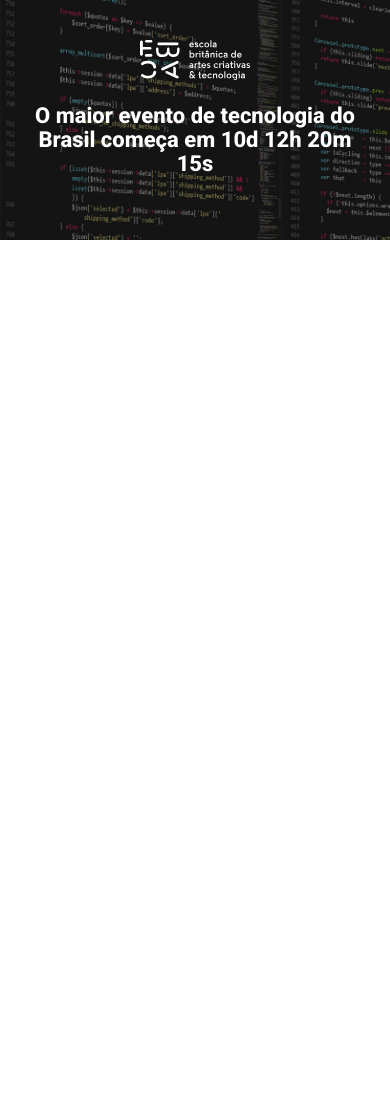
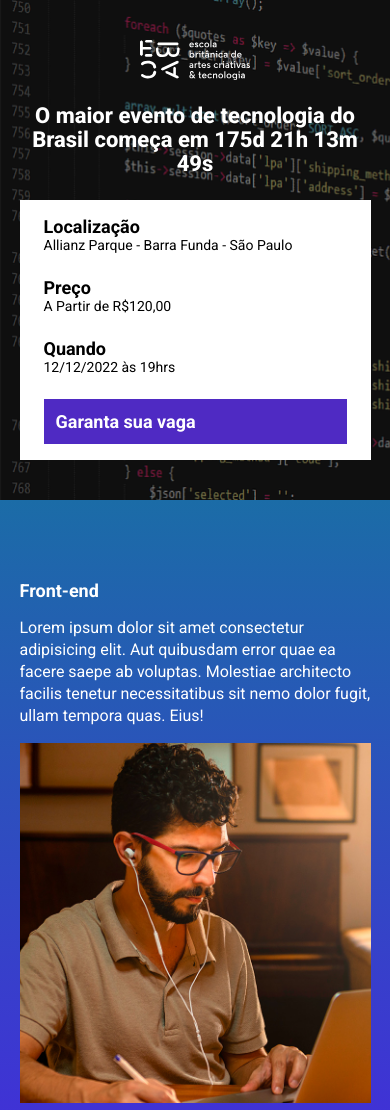
Before and after one commit to P0lonia/M-dulo_22_tech_talks, a website built with Parcel: page src/index.html in a window 390 px wide. Shown: the top 1110 px of the page. Before the commit the page ends 844 px from the top, so only its background shows below. Built offline with nearby package versions, Linux system fonts and the light colour scheme.

Commit message:
criando a contagem regressiva

```diff
--- a/package.json
+++ b/package.json
@@ -1,9 +1,9 @@
 {
   "name": "m-22",
   "version": "1.0.0",
-  "main": "index.js",
   "scripts": {
     "dev": "parcel src/index.html src/styles/main.scss src/scripts/main.js",
+    "build": "parcel build src/index.html",
     "test": "echo \"Error: no test specified\" && exit 1"
   },
   "keywords": [],
--- a/src/index.html
+++ b/src/index.html
@@ -9,18 +9,83 @@
     <link rel="preconnect" href="https://fonts.gstatic.com" crossorigin>
     <link href="https://fonts.googleapis.com/css2?family=Roboto:ital,wght@0,100..900;1,100..900&display=swap" rel="stylesheet">
     <link rel="stylesheet" href="./styles/main.scss">
+    <link rel="stylesheet" href="https://unpkg.com/aos@next/dist/aos.css" />
 </head>
 <body>
     <header class="hero">
         <div class="container">
             <img class="hero__logo" src="./images/ebac_logo.svg" alt="EBAC">
             <p class="hero__text">
-                O maior evento de tecnologia do Brasil começa em 10d 12h 20m 15s
+                O maior evento de tecnologia do Brasil começa em <span id="contador"></span>
             </p>
+            <div class="infos-bar">
+                <ul class="infos-bar__infos">
+                    <li class="infos-bar__infos__item">
+                        <b>Localização</b>
+                        Allianz Parque - Barra Funda - São Paulo
+                    </li>
+                    <li class="infos-bar__infos__item">
+                        <b>Preço</b>
+                        A Partir de R$120,00
+                    </li>
+                    <li class="infos-bar__infos__item">
+                        <b>Quando</b>
+                        12/12/2022 às 19hrs
+                    </li>
+                </ul>
+                <a href="#" class="button button--primary">
+                    Garanta sua vaga
+                </a>
+            </div>
         </div>
     </header>
 
+    <section class="event event--frontend">
+        <div class="container" data-aos="fade-right">
+            <div class="event__details">
+                <h2 class="event__details__title">Front-end</h2>
+                <p class="event__details__description">
+                    Lorem ipsum dolor sit amet consectetur adipisicing elit. Aut quibusdam error quae ea facere saepe ab voluptas. Molestiae architecto facilis tenetur necessitatibus sit nemo dolor fugit, ullam tempora quas. Eius!
+                </p>
+            </div>
+            <img class="event__image" src="./images/frontend.png" alt="Front-end">
+        </div>
+    </section>
+    <section class="event event--ui-ux event--image-left">
+        <div class="container" data-aos="fade-left">
+            <div class="event__details">
+                <h2 class="event__details__title">UI/UX</h2>
+                <p class="event__details__description">
+                    Lorem ipsum dolor sit amet consectetur adipisicing elit. Aut quibusdam error quae ea facere saepe ab voluptas. Molestiae architecto facilis tenetur necessitatibus sit nemo dolor fugit, ullam tempora quas. Eius!
+                </p>
+            </div>
+            <img class="event__image" src="./images/ui-ux.png" alt="Front-end">
+        </div>
+    </section>
+    <section class="event event--data-science">
+        <div class="container" data-aos="fade-right">
+            <div class="event__details">
+                <h2 class="event__details__title">Data Science</h2>
+                <p class="event__details__description">
+                    Lorem ipsum dolor sit amet consectetur adipisicing elit. Aut quibusdam error quae ea facere saepe ab voluptas. Molestiae architecto facilis tenetur necessitatibus sit nemo dolor fugit, ullam tempora quas. Eius!
+                </p>
+            </div>
+            <img class="event__image" src="./images/data.png" alt="Front-end">
+        </div>
+    </section>
+    <section class="event event--backend event--image-left">
+        <div class="container" data-aos="fade-left">
+            <div class="event__details">
+                <h2 class="event__details__title">Back-end</h2>
+                <p class="event__details__description">
+                    Lorem ipsum dolor sit amet consectetur adipisicing elit. Aut quibusdam error quae ea facere saepe ab voluptas. Molestiae architecto facilis tenetur necessitatibus sit nemo dolor fugit, ullam tempora quas. Eius!
+                </p>
+            </div>
+            <img class="event__image" src="./images/backend.png" alt="Front-end">
+        </div>
+    </section>
 
+    <script src="https://unpkg.com/aos@next/dist/aos.js"></script>
     <script src="./scripts/main.js"></script>
 </body>
 </html>
--- a/src/scripts/main.js
+++ b/src/scripts/main.js
@@ -1 +1,28 @@
-console.log("ola mundo")
+AOS.init();
+
+const dataEvento = new Date("Dec 12, 2025 00:00:00");
+const timeStampDoEvento = dataEvento.getTime();
+
+const contaHoras = setInterval(function() {
+    const agora = new Date();
+    const timeStampAtual = agora.getTime();
+
+    const distanciaAteOEvento = timeStampDoEvento - timeStampAtual;
+
+    const diasMs = 1000 * 60 * 60 * 24;
+    const horasMs = 1000 * 60 * 60;
+    const minutosMs = 1000 * 60;
+
+    const diasAteOEvento = Math.floor(distanciaAteOEvento / diasMs);
+    const horasAteOEvento = Math.floor((distanciaAteOEvento % diasMs) / horasMs);
+    const minutosAteOEvento = Math.floor((distanciaAteOEvento % horasMs / minutosMs));
+    const segundosAteOEvento = Math.floor((distanciaAteOEvento % minutosMs) / 1000);
+
+    document.getElementById('contador').innerHTML = `${diasAteOEvento}d ${horasAteOEvento}h ${minutosAteOEvento}m ${segundosAteOEvento}s`;
+
+    if (distanciaAteOEvento < 0) {
+        clearInterval(contaHoras);
+        document.getElementById('contador').innerHTML = 'Evento expirado :('
+    }
+
+}, 1000)
--- /dev/null
+++ b/src/styles/_event.scss
@@ -0,0 +1,62 @@
+@use 'variables';
+
+.event {
+    padding: 80px 0;
+
+    &--frontend {
+        background-image: linear-gradient(variables.$blue1, variables.$blue2);
+    }
+    &--ui-ux {
+        background-image: linear-gradient(variables.$blue2, variables.$red);
+    }
+    &--data-science {
+        background-image: linear-gradient(variables.$red, variables.$yellow);
+    }
+    &--backend {
+        background-image: linear-gradient(variables.$yellow, variables.$red);
+    }
+
+    &--image-left {
+        .container {
+            flex-direction: row-reverse;
+        }
+    }
+
+    .container {
+        display: flex;
+        gap: 40px;
+    }
+
+    &__details {
+        margin-right: 40px;
+
+        &__title {
+            font-size: 18px;
+            font-weight: bold;
+            margin-bottom: 16px;
+        }
+        &__description {
+            line-height: 22px;
+        }
+    }
+
+    &__image {
+        height: 360px;
+    }
+
+    @media (max-width: 640px) {
+        .container {
+            display: block;
+        }
+
+        &__image {
+            width: 100%;
+            object-fit: cover;
+        }
+
+        &__details {
+            margin-right: 0;
+            margin-bottom: 16px;
+        }
+    }
+}
--- a/src/styles/_hero.scss
+++ b/src/styles/_hero.scss
@@ -17,7 +17,7 @@
         width: 100%;
         height: 100%;
         background-color: #000000;
-        opacity: 30%;
+        opacity: 45%;
         content: '';
     }
 
@@ -26,7 +26,6 @@
         margin-bottom: 64px;
         font-size: 40px;
         line-height: 56px;
-        color: #fff;
         font-weight: 800;
         text-align: center;
     }
--- /dev/null
+++ b/src/styles/_variables.scss
@@ -0,0 +1,8 @@
+$textColor: #fff;
+$SecondarytextColor: #000;
+
+$blue1: #1B6CA7;
+$blue2: #442bdb;
+$red: #89223B;
+$yellow: #9C791D;
+$purple: #4F2AC3;
--- /dev/null
+++ b/src/styles/components/_buttons.scss
@@ -0,0 +1,25 @@
+@use '../variables';
+
+.button {
+    padding: 12px;
+    font-size: 18px;
+    font-weight: bold;
+    text-decoration: none;
+    text-align: center;
+    white-space: nowrap;
+
+    &--primary {
+        color: variables.$textColor;
+        background-color: variables.$purple;
+    }
+
+    @media (max-width: 640px) {
+        display: block;
+        width: 100%;
+    }
+
+    @media (max-width: 1024px) {
+        display: flex;
+        align-items: center;
+    }
+}
--- /dev/null
+++ b/src/styles/components/_infos_bar.scss
@@ -0,0 +1,42 @@
+@use '../variables';
+
+.infos-bar {
+    padding: 16px 24px;
+    background-color: #fff;
+    display: flex;
+    justify-content: space-between;
+
+    &__infos {
+        display: flex;
+        gap: 40px;
+
+        &__item {
+            font-size: 14px;
+            color: variables.$SecondarytextColor;
+
+            b {
+                font-size: 18px;
+                display: block;
+                color: variables.$SecondarytextColor;
+            }
+        }
+    }
+
+    @media (max-width: 640px) {
+        display: block;
+
+        &__infos {
+            display: block;
+
+            &__item {
+                margin-bottom: 24px;
+            }
+        }
+    }
+
+    @media (max-width: 1024px) {
+        &__infos {
+            gap: 16px;
+        }
+    }
+}
--- a/src/styles/main.scss
+++ b/src/styles/main.scss
@@ -1,11 +1,16 @@
 @use 'hero';
+@use 'components/infos_bar';
+@use 'components/buttons';
+@use 'event';
+@use 'variables';
 
 * {
     box-sizing: border-box;
     padding: 0;
     margin: 0;
     font-family: 'Roboto', sans-serif;
-    color: #fff;
+    color: variables.$textColor;
+    list-style: none;
 }
 
 .container {
```
